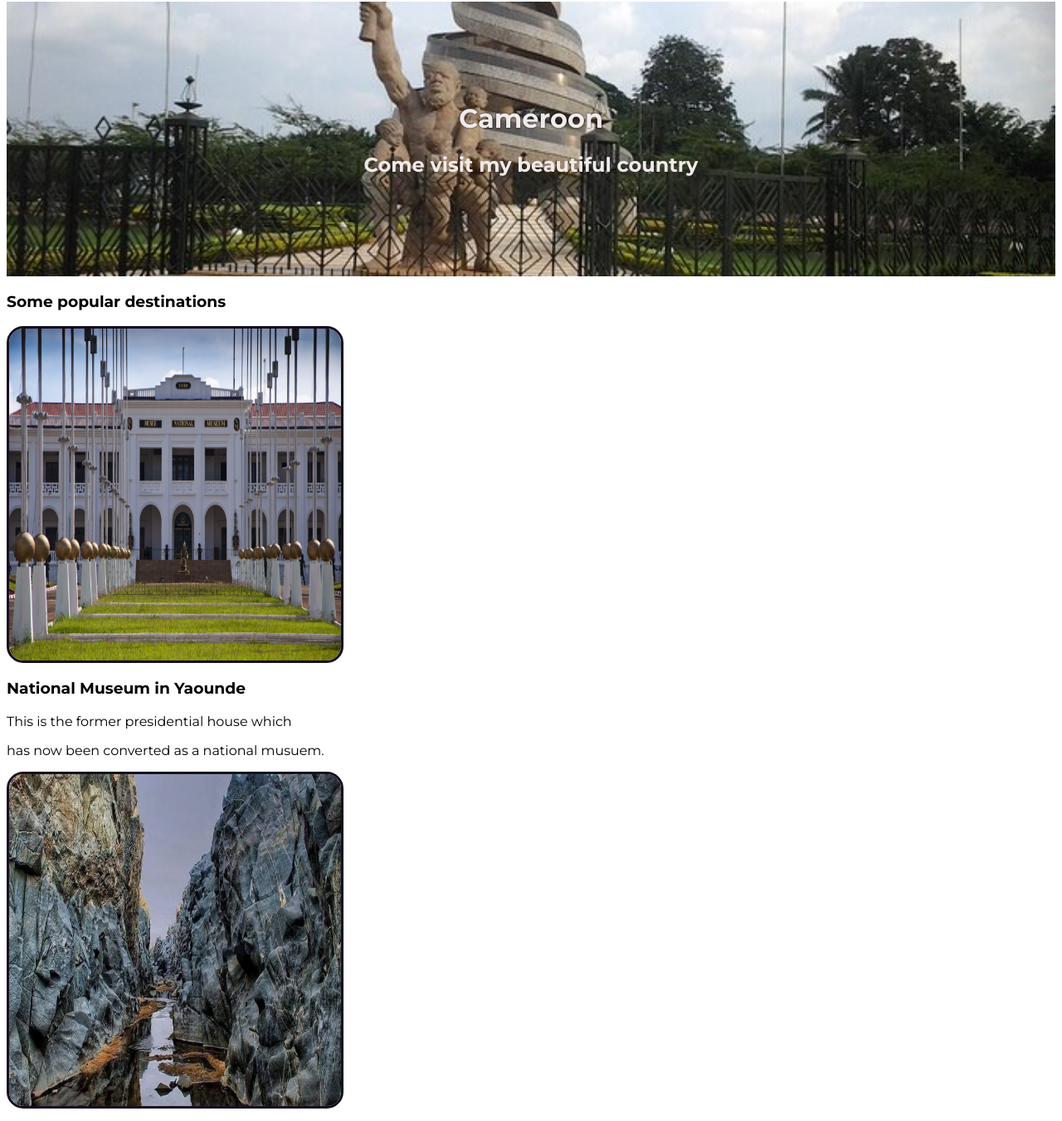
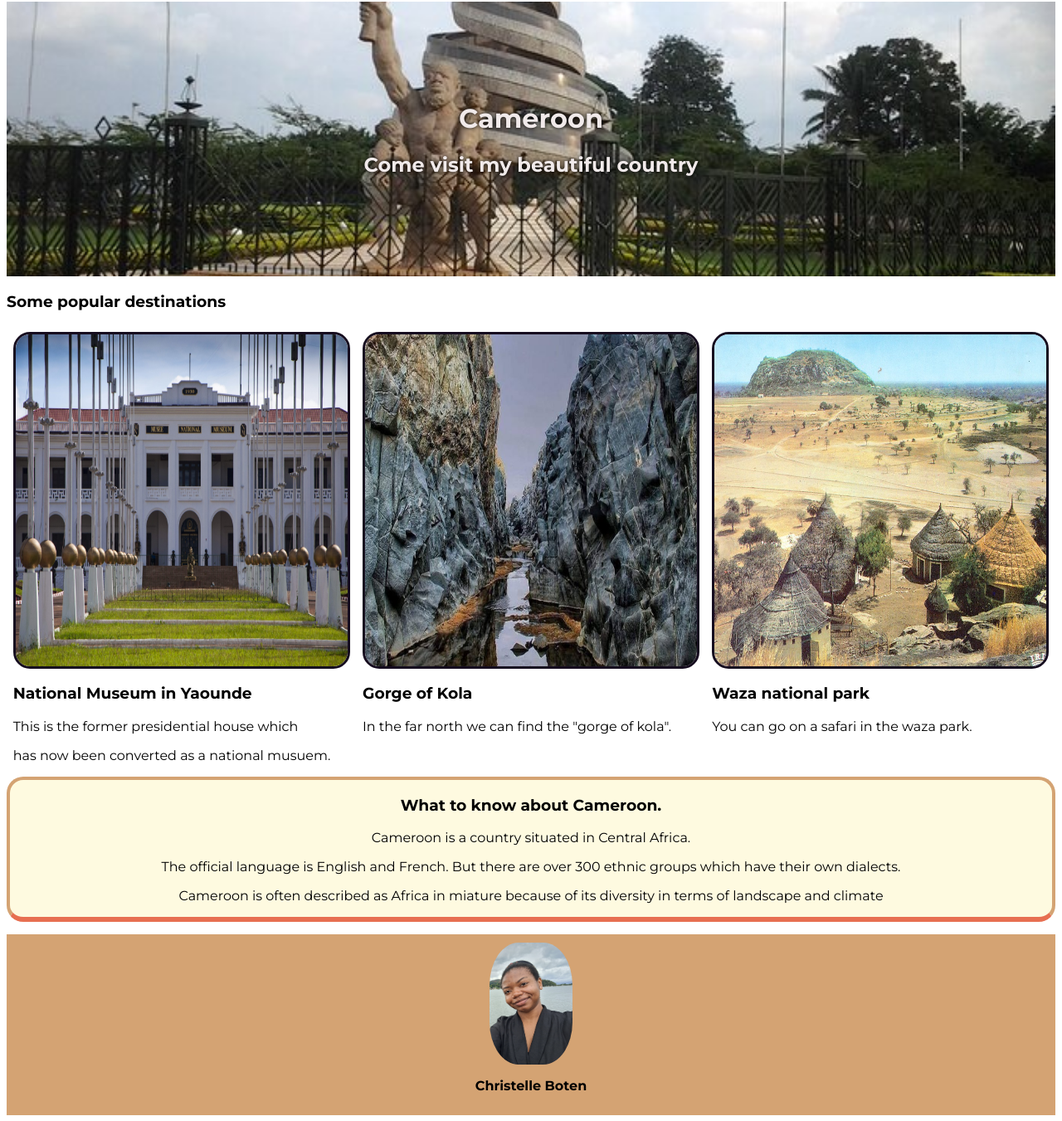
Before and after one commit to Christelle-b/Home, a plain HTML site: page index.html in a window 1280 px wide. Shown: the part 6-1357 px from the top of the page at 83% size. Drawn offline with Linux system fonts and the light colour scheme.

Commit message:
Update styles.css

```diff
--- a/styles.css
+++ b/styles.css
@@ -12,11 +12,11 @@ body {
     padding: 100px 20px;
 }
 
-#header h1{
-    text-shadow: 0px 0px 2px black;
+#header h1, h2{
+    text-shadow: 0px 0px 5px black;
 }
 
-#header2{
+#main{
     display: flex;
     justify-content: space-around;
     flex-wrap: wrap;
@@ -51,21 +51,21 @@ h3{
 
 
 #footer-content {
-    background: silver;
+    background: #d4a373;
     margin-left: auto;
     margin-right: auto;
     display: flex;
-    text-align: center;
+    flex-direction: column;
+    align-items: center;
     padding: 10px;
+    font-weight: bold;
 
 
 }
 
 .author-img{
-    width:150px;
-    height:100px;
+    object-fit: cover;
+    width:100px;
     border-radius: 35%;
-    margin-left: 500px;
-
 
 }
```
